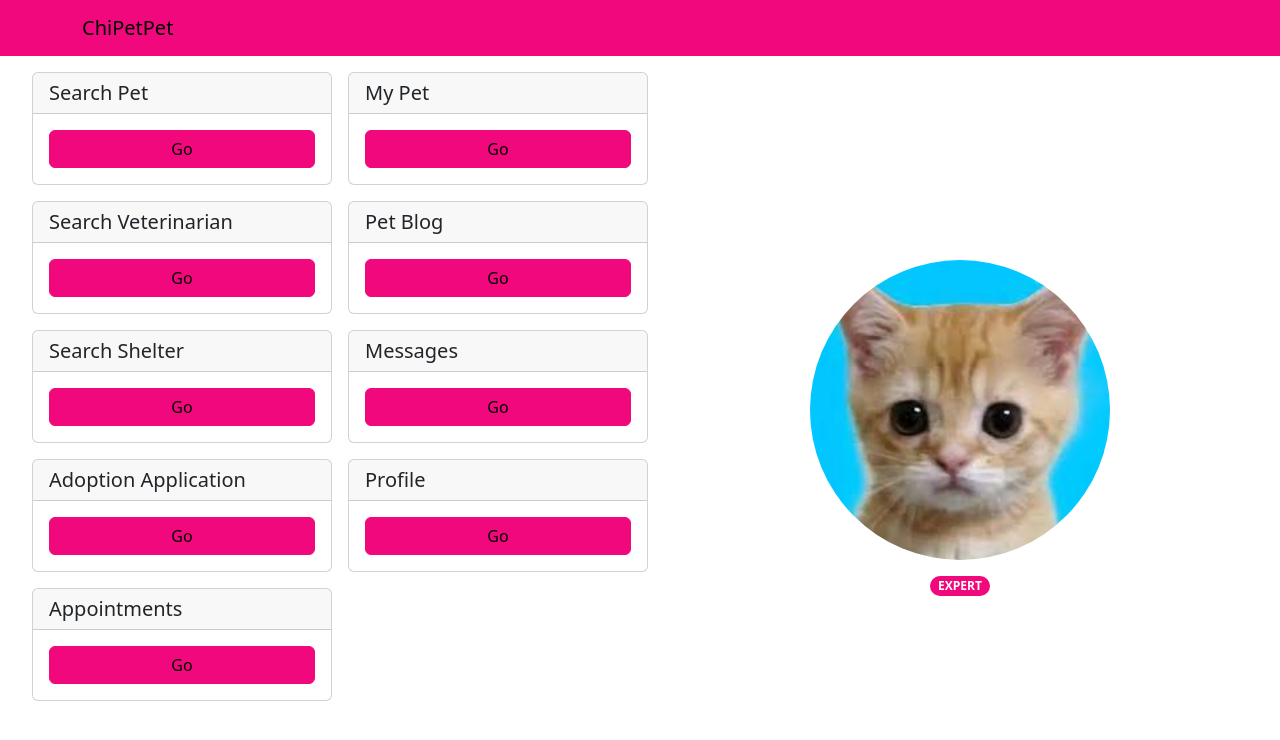
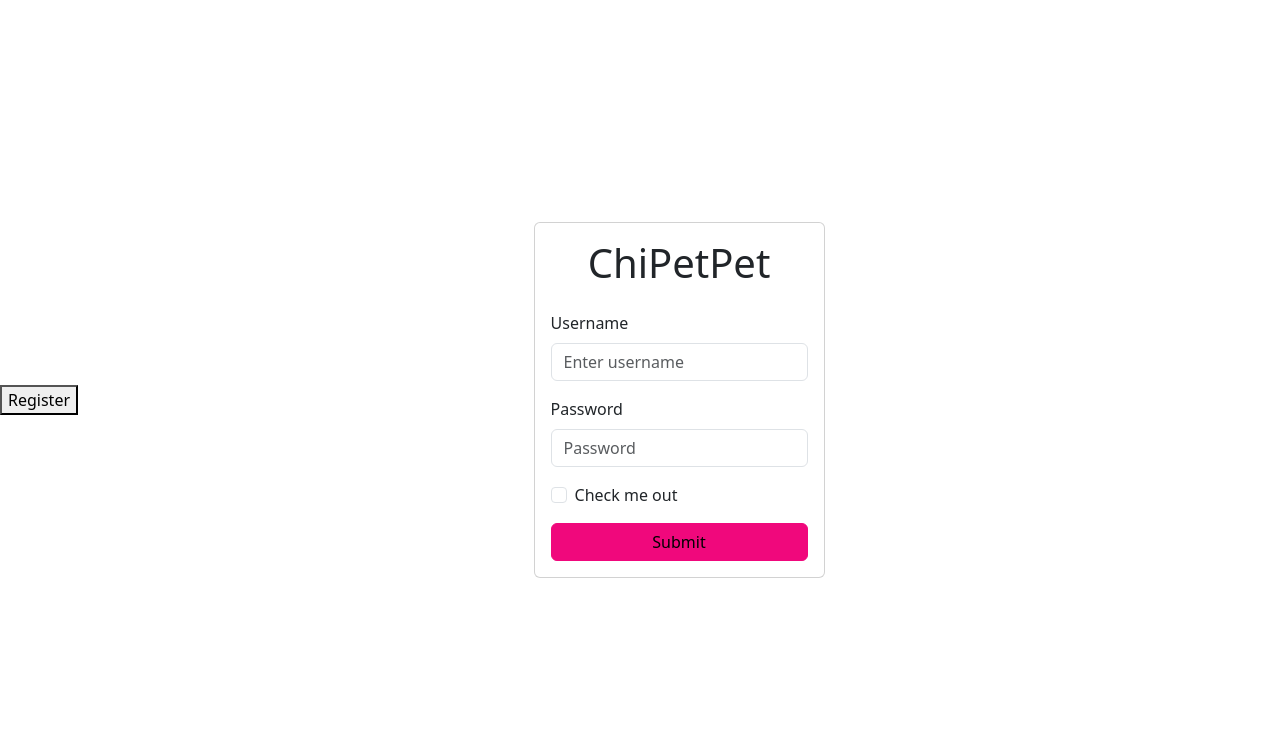
Before and after one commit to ardaiynem/ChiPetPet, a React (Vite) app in the folder ChiPetPetFrontEnd/: page / in a window 1280 px wide. Shown: the top 740 px of the page. Built offline with nearby package versions, Linux system fonts and the light colour scheme.

Commit message:
Login/Register backend merge

```diff
--- a/ChiPetPetFrontEnd/src/App.jsx
+++ b/ChiPetPetFrontEnd/src/App.jsx
@@ -1,14 +1,17 @@
-import { useState } from 'react'
-import LoginPage from './pages/LoginPage';
-import MainPage from './pages/MainPage';
+import { useState } from "react";
+import LoginPage from "./pages/LoginPage";
+import MainPage from "./pages/MainPage";
+import axios from "axios";
+import { AuthProvider } from "./AuthContext";
 
 function App() {
-
   return (
     <>
-      <MainPage />
+      <AuthProvider>
+        <MainPage />
+      </AuthProvider>
     </>
-  )
+  );
 }
 
 export default App;
--- /dev/null
+++ b/ChiPetPetFrontEnd/src/AuthContext.jsx
@@ -0,0 +1,29 @@
+import React, { createContext, useContext, useState } from "react";
+
+const AuthContext = createContext();
+
+export const useAuth = () => useContext(AuthContext);
+
+export const AuthProvider = ({ children }) => {
+  const [isAuthenticated, setAuthenticated] = useState(false);
+  const [userDetails, setUserDetails] = useState();
+
+  const login = (userDetails) => {
+    // Implement your login logic here
+    setUserDetails(userDetails);
+    setAuthenticated(true);
+  };
+
+  const logout = () => {
+    setUserDetails();
+    setAuthenticated(false);
+  };
+
+  return (
+    <AuthContext.Provider
+      value={{ isAuthenticated, login, logout, userDetails }}
+    >
+      {children}
+    </AuthContext.Provider>
+  );
+};
--- a/ChiPetPetFrontEnd/src/pages/LoginPage.jsx
+++ b/ChiPetPetFrontEnd/src/pages/LoginPage.jsx
@@ -1,23 +1,122 @@
 import { Container, Button, Form, Card } from "react-bootstrap";
+import { useAuth } from "../AuthContext";
+import { useState } from "react";
+import axios from "axios";
 
 function LoginPage() {
+  const { isAuthenticated, login, logout, userDetails } = useAuth();
+
+  const [username, setUsername] = useState("");
+  const [firstName, setFirstName] = useState("");
+  const [lastName, setLastName] = useState("");
+  const [email, setEmail] = useState("");
+  const [password, setPassword] = useState("");
+
+  const [isRegister, setIsRegister] = useState(false);
+  const [isInvalid, setIsInvalid] = useState(false);
+
+  const handleLogin = (e) => {
+    e.preventDefault();
+    axios
+      .post("http://127.0.0.1:8000/login_register/login/", {
+        username: email,
+        password: password,
+      })
+      .then((res) => {
+        login(res.data.user_info);
+      })
+      .catch((e) => {
+        if (e.response.status == 401) {
+          console.log("Invalid credentials");
+          setIsInvalid(true);
+        }
+      });
+  };
+
+  const handleRegister = (e) => {
+    e.preventDefault();
+    axios
+      .post("http://127.0.0.1:8000/login_register/register/", {
+        first_name: firstName,
+        last_name: lastName,
+        username: username,
+        email: email,
+        password: password,
+      })
+      .then((res) => {
+        console.log(res.data);
+      })
+      .catch((e) => {
+        if (e.response.status == 400) {
+          console.log("Invalid credentials");
+        }
+      });
+  };
+
   return (
+    <>
+      {isRegister ? (
         <div className="h-100 d-flex justify-content-center align-items-center">
+          <button
+            onClick={() => {
+              setIsRegister(false);
+            }}
+          >
+            Login
+          </button>
           <Container className="w-auto">
             <Card>
               <Card.Body>
                 <div className="d-flex justify-content-center mb-3">
                   <h1 className="d-inline-block">ChiPetPet</h1>
                 </div>
-                        <Form style={{ boxShadow: "10px grey" }}>
+                <Form
+                  onSubmit={handleRegister}
+                  style={{ boxShadow: "10px grey" }}
+                >
                   <Form.Group className="mb-3" controlId="formBasicEmail">
-                                <Form.Label>Email address</Form.Label>
-                                <Form.Control type="email" placeholder="Enter email" />
+                    <Form.Label>First name</Form.Label>
+                    <Form.Control
+                      type="text"
+                      onChange={(e) => setFirstName(e.target.value)}
+                      placeholder="Enter first name"
+                    />
+                  </Form.Group>
+
+                  <Form.Group className="mb-3" controlId="formBasicEmail">
+                    <Form.Label> Last name</Form.Label>
+                    <Form.Control
+                      type="text"
+                      onChange={(e) => setLastName(e.target.value)}
+                      placeholder="Enter last name"
+                    />
+                  </Form.Group>
+
+                  <Form.Group className="mb-3" controlId="formBasicEmail">
+                    <Form.Label> Username</Form.Label>
+                    <Form.Control
+                      type="text"
+                      onChange={(e) => setUsername(e.target.value)}
+                      placeholder="Enter username"
+                    />
+                  </Form.Group>
+
+                  <Form.Group className="mb-3" controlId="formBasicEmail">
+                    <Form.Label>Email</Form.Label>
+                    <Form.Control
+                      type="email"
+                      onChange={(e) => setEmail(e.target.value)}
+                      placeholder="Enter email"
+                    />
                   </Form.Group>
 
                   <Form.Group className="mb-3" controlId="formBasicPassword">
                     <Form.Label>Password</Form.Label>
-                                <Form.Control type="password" placeholder="Password" />
+                    <Form.Control
+                      type="password"
+                      onChange={(e) => setPassword(e.target.value)}
+                      placeholder="Password"
+                    />
                   </Form.Group>
 
                   <Form.Group className="mb-3" controlId="formBasicCheckbox">
@@ -29,10 +128,57 @@ function LoginPage() {
                 </Form>
               </Card.Body>
             </Card>
-
           </Container>
         </div>
-    )
+      ) : (
+        <div className="h-100 d-flex justify-content-center align-items-center">
+          <button
+            onClick={() => {
+              setIsRegister(true);
+            }}
+          >
+            Register
+          </button>
+          <Container className="w-auto">
+            {isInvalid && <div> Invalid credentials </div>}
+            <Card>
+              <Card.Body>
+                <div className="d-flex justify-content-center mb-3">
+                  <h1 className="d-inline-block">ChiPetPet</h1>
+                </div>
+                <Form onSubmit={handleLogin} style={{ boxShadow: "10px grey" }}>
+                  <Form.Group className="mb-3" controlId="formBasicEmail">
+                    <Form.Label>Username</Form.Label>
+                    <Form.Control
+                      type="text"
+                      onChange={(e) => setEmail(e.target.value)}
+                      placeholder="Enter username"
+                    />
+                  </Form.Group>
+
+                  <Form.Group className="mb-3" controlId="formBasicPassword">
+                    <Form.Label>Password</Form.Label>
+                    <Form.Control
+                      type="password"
+                      onChange={(e) => setPassword(e.target.value)}
+                      placeholder="Password"
+                    />
+                  </Form.Group>
+
+                  <Form.Group className="mb-3" controlId="formBasicCheckbox">
+                    <Form.Check type="checkbox" label="Check me out" />
+                  </Form.Group>
+                  <Button variant="primary" type="submit" className="w-100">
+                    Submit
+                  </Button>
+                </Form>
+              </Card.Body>
+            </Card>
+          </Container>
+        </div>
+      )}
+    </>
+  );
 }
 
 export default LoginPage;
--- a/ChiPetPetFrontEnd/src/pages/MainPage.jsx
+++ b/ChiPetPetFrontEnd/src/pages/MainPage.jsx
@@ -17,22 +17,35 @@ import AdoptionApplicationsAdmin from "../components/admin/adoptionApplicationsA
 import VerificationRequests from "../components/admin/verificationRequests";
 import { PanelContext } from "../contexts/panelContext";
 import { useState } from "react";
+import { useAuth } from "../AuthContext";
+import LoginPage from "./LoginPage";
 
 function MainPage() {
+  const { isAuthenticated, login, logout, userDetails } = useAuth();
   const [currentPanel, setPanel] = useState(<MenuCards />);
 
   const setCurrentPanel = (reactElement) => {
     if (reactElement == "back") {
-            setPanel(<MenuCards />)
+      setPanel(<MenuCards />);
+    } else {
+      setPanel(reactElement);
     }
-        else {
-            setPanel(reactElement)
-        }
-    }
+  };
 
   return (
     <>
+      {!isAuthenticated ? (
+        <LoginPage />
+      ) : (
         <Container fluid className="h-100 p-0">
+          <button
+            onClick={() => {
+              console.log(userDetails);
+            }}
+          >
+            {" "}
+            Deneme{" "}
+          </button>
           <Stack gap={0} className="h-100">
             <Navbar expand="lg" bg="primary" className="flex-grow-0">
               <Container>
@@ -40,16 +53,23 @@ function MainPage() {
               </Container>
             </Navbar>
             <div className="p-0 flex-grow-1">
-                        <Stack gap={0} direction="horizontal" className="h-100 d-flex justify-content-center">
-                            <PanelContext.Provider value={{ currentPanel, setCurrentPanel }}>
+              <Stack
+                gap={0}
+                direction="horizontal"
+                className="h-100 d-flex justify-content-center"
+              >
+                <PanelContext.Provider
+                  value={{ currentPanel, setCurrentPanel }}
+                >
                   {currentPanel}
-                            </ PanelContext.Provider>
+                </PanelContext.Provider>
               </Stack>
             </div>
           </Stack>
         </Container>
+      )}
     </>
-    )
+  );
 }
 
 export default MainPage;
```
Lines whose indentation alone changed are shown as unchanged.
